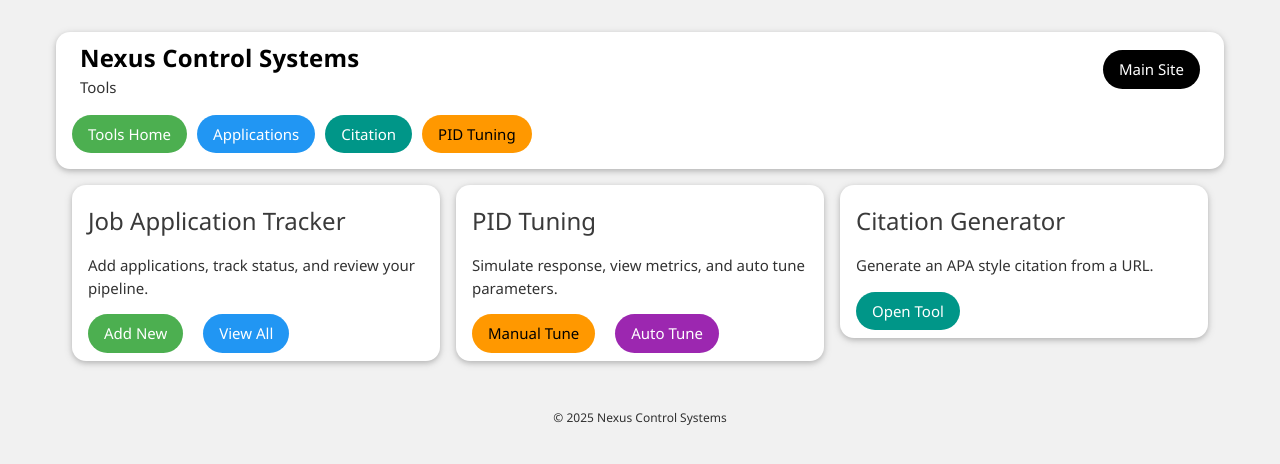
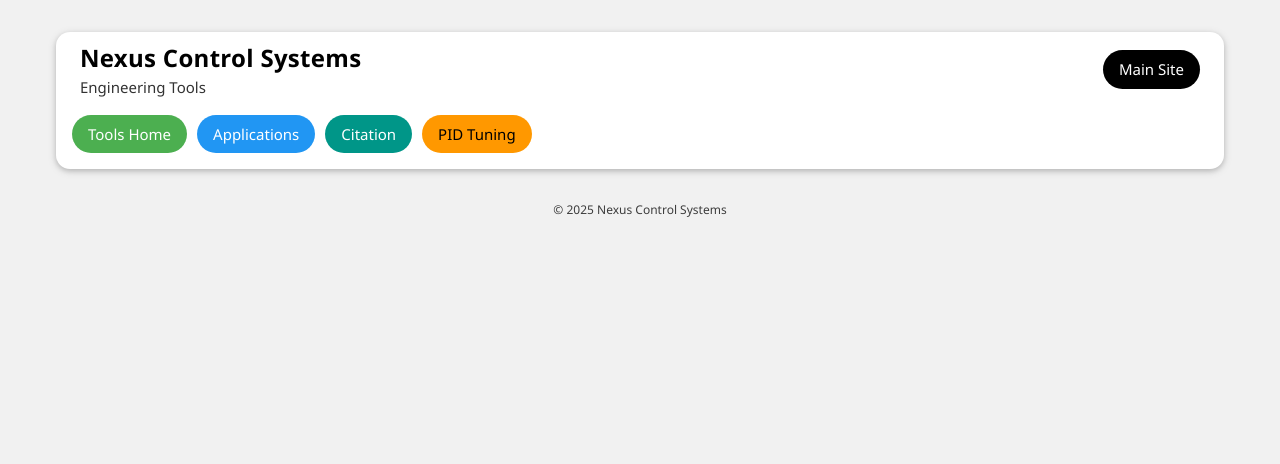
Before and after one commit to weaponz1337/Nexus, a Flask app: page /tools/ in a window 1280 px wide. Shown: the top 464 px of the page. Run offline with Flask 3, Linux system fonts and the light colour scheme.

Commit message:
Update tools.html

```diff
--- a/templates/tools.html
+++ b/templates/tools.html
@@ -1,39 +1,104 @@
-{% extends "base_tools.html" %}
+<!DOCTYPE html>
+<html lang="en">
+<head>
+    <meta charset="UTF-8">
+    <meta name="viewport" content="width=device-width, initial-scale=1.0">
+    <title>{% block title %}Nexus Tools{% endblock %}</title>
 
-{% block title %}Tools Home | Nexus{% endblock %}
+    <link rel="stylesheet" href="https://www.w3schools.com/w3css/4/w3.css">
 
-{% block content %}
-  <div class="w3-row-padding w3-margin-top">
+    <style>
+        body {
+            font-family: "Segoe UI", Tahoma, Geneva, Verdana, sans-serif;
+            background-color: #f1f1f1;
+        }
 
-    <div class="w3-col l4 m6 s12 w3-margin-bottom">
-      <div class="w3-card w3-white w3-padding card">
-        <h3 class="w3-text-dark-grey">Job Application Tracker</h3>
-        <p class="subtle">Add applications, track status, and review your pipeline.</p>
-        <div class="w3-bar">
-          <a class="w3-button w3-green pill w3-margin-right" href="/add">Add New</a>
-          <a class="w3-button w3-blue pill" href="/view">View All</a>
+        .page-wrap {
+            max-width: 1200px;
+            margin: 0 auto;
+            padding: 16px;
+        }
+
+        .brand {
+            font-weight: 700;
+            letter-spacing: 0.3px;
+        }
+
+        .subtle {
+            opacity: 0.8;
+        }
+
+        .card {
+            border-radius: 14px;
+            overflow: hidden;
+        }
+
+        .pill {
+            border-radius: 999px;
+        }
+
+        .nav a {
+            margin-right: 10px;
+            margin-bottom: 8px;
+        }
+
+        footer {
+            opacity: 0.75;
+        }
+    </style>
+
+    {% block head_extra %}{% endblock %}
+</head>
+
+<body>
+
+<div class="page-wrap">
+
+    <!-- Header -->
+    <div class="w3-card w3-white w3-padding card w3-margin-top">
+        <div class="w3-row-padding w3-cell-row">
+            <div class="w3-cell w3-cell-middle">
+                <div class="brand w3-xlarge">Nexus Control Systems</div>
+                <div class="subtle">Engineering Tools</div>
+            </div>
+            <div class="w3-cell w3-cell-middle w3-right-align">
+                <a href="/" class="w3-button w3-black pill">Main Site</a>
+            </div>
         </div>
-      </div>
+
+        <!-- Navigation -->
+        <div class="w3-bar nav w3-margin-top">
+            <a href="/tools" class="w3-bar-item w3-button w3-green pill">Tools Home</a>
+            <a href="/view" class="w3-bar-item w3-button w3-blue pill">Applications</a>
+            <a href="/citation" class="w3-bar-item w3-button w3-teal pill">Citation</a>
+            <a href="/pid" class="w3-bar-item w3-button w3-orange pill">PID Tuning</a>
+        </div>
     </div>
 
-    <div class="w3-col l4 m6 s12 w3-margin-bottom">
-      <div class="w3-card w3-white w3-padding card">
-        <h3 class="w3-text-dark-grey">PID Tuning</h3>
-        <p class="subtle">Simulate response, view metrics, and auto tune parameters.</p>
-        <div class="w3-bar">
-          <a class="w3-button w3-orange pill w3-margin-right" href="/pid">Manual Tune</a>
-          <a class="w3-button w3-purple pill" href="/pid/optimize">Auto Tune</a>
-        </div>
-      </div>
-    </div>
+    <!-- Flash Messages -->
+    {% with messages = get_flashed_messages(with_categories=true) %}
+        {% if messages %}
+            {% for category, message in messages %}
+                <div class="w3-panel
+                    {% if category == 'success' %}w3-green{% else %}w3-red{% endif %}
+                    w3-round-large w3-margin-top">
+                    <p>{{ message }}</p>
+                </div>
+            {% endfor %}
+        {% endif %}
+    {% endwith %}
 
-    <div class="w3-col l4 m6 s12 w3-margin-bottom">
-      <div class="w3-card w3-white w3-padding card">
-        <h3 class="w3-text-dark-grey">Citation Generator</h3>
-        <p class="subtle">Generate an APA style citation from a URL.</p>
-        <a class="w3-button w3-teal pill" href="/citation">Open Tool</a>
-      </div>
-    </div>
+    <!-- Page Content -->
+    {% block content %}{% endblock %}
 
-  </div>
-{% endblock %}
+    <!-- Footer -->
+    <footer class="w3-center w3-small w3-margin-top w3-padding-16">
+        © 2025 Nexus Control Systems
+    </footer>
+
+</div>
+
+{% block scripts %}{% endblock %}
+
+</body>
+</html>
```
